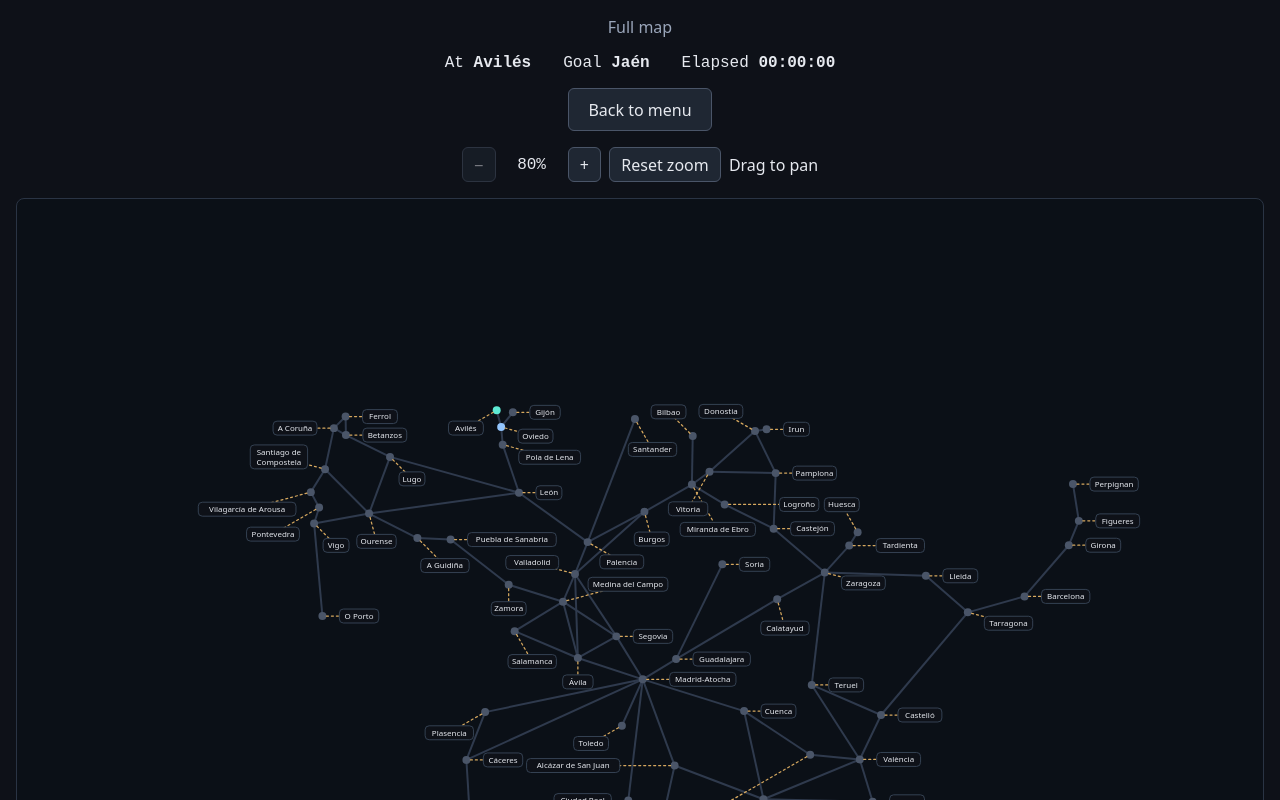
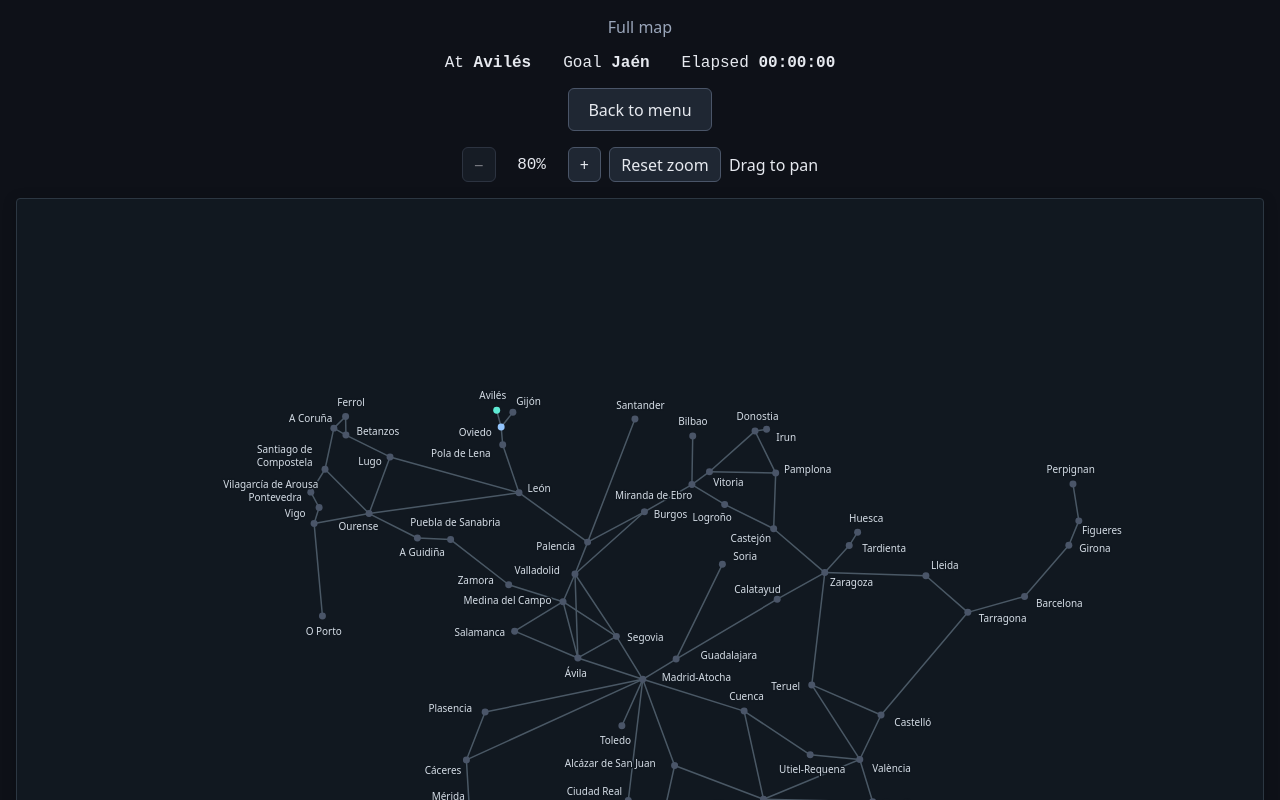
Before and after one commit to noemdeixa/asfa-game, a website built with Vite: page index.html in a window 1280 px wide. Both pictures are taken after a click on the button "Start Journey". Shown: the top 800 px of the page. Built offline with nearby package versions, Linux system fonts and the light colour scheme.

Commit message:
Improved map

```diff
--- a/src/data/segments.json
+++ b/src/data/segments.json
@@ -85,6 +85,9 @@
 	{ "from": "gra", "to": "lin", "segmentTypes": ["IBE"] },
 	{ "from": "jae", "to": "lin", "segmentTypes": ["IBE"] },
 	{ "from": "alc", "to": "lin", "segmentTypes": ["IBE"] },
+	{ "from": "via", "to": "lin", "segmentTypes": ["IBE"] },
+	{ "from": "via", "to": "gra", "segmentTypes": ["IBE"] },
+
 
 	{ "from": "mad", "to": "alc", "segmentTypes": ["IBE"] },
 	{ "from": "alb", "to": "alc", "segmentTypes": ["IBE"] },
--- a/src/scenes/JourneyScene.ts
+++ b/src/scenes/JourneyScene.ts
@@ -25,8 +25,10 @@ const MAP_UNITS_PER_DEGREE = Math.min(
 const MAP_PAN_LEEWAY = 180;
 const MIN_ZOOM = 0.8;
 const MAX_ZOOM = 4;
-const STATION_LABEL_FONT_SIZE = 8;
-const STATION_LABEL_LINE_HEIGHT = 10;
+const STATION_LABEL_FONT_SIZE = 11;
+const STATION_LABEL_LINE_HEIGHT = 13;
+const STATION_NODE_RADIUS = 3.5;
+const LABEL_GAP = 5;
 
 type StationLabel = {
 	x: number;
@@ -35,6 +37,8 @@ type StationLabel = {
 	width: number;
 	height: number;
 };
+
+type MapBounds = { left: number; right: number; top: number; bottom: number };
 
 export class JourneyScene implements Scene {
 	private adjacency = buildAdjacency(STATIONS, SEGMENTS);
@@ -169,6 +173,19 @@ export class JourneyScene implements Scene {
 			</svg>
 		</div>
 		`;
+
+		this.root.querySelectorAll<SVGGElement>('.station').forEach(g => {
+			const id = g.dataset.id!;
+			const label = this.root?.querySelector<SVGGElement>(`.station-label[data-id="${id}"]`);
+			const setHighlight = (highlighted: boolean) => {
+				g.classList.toggle('is-highlighted', highlighted);
+				label?.classList.toggle('is-highlighted', highlighted);
+			};
+			g.addEventListener('pointerenter', () => setHighlight(true));
+			g.addEventListener('pointerleave', () => setHighlight(false));
+			g.addEventListener('focus', () => setHighlight(true));
+			g.addEventListener('blur', () => setHighlight(false));
+		});
 
 		if (this.difficulty === 'station-names') {
 			this.root.querySelectorAll<HTMLButtonElement>('.station-choice').forEach(button => {
@@ -362,13 +379,17 @@ export class JourneyScene implements Scene {
 
 	private stationLabelPositions(): Map<string, StationLabel> {
 		const placements = new Map<string, StationLabel>();
-		const placedBounds: Array<{ left: number; right: number; top: number; bottom: number }> = [];
+		const placedBounds: MapBounds[] = [];
 		const stationPositions = new Map(STATIONS.map(station => [station.id, this.position(station)]));
-		const trackSegments = SEGMENTS.map(segment => ({
+		const stations = STATIONS.filter(station => this.isVisible(station));
+		const visibleStationIds = new Set(stations.map(station => station.id));
+		const trackSegments = SEGMENTS.filter(segment =>
+			visibleStationIds.has(segment.from) && visibleStationIds.has(segment.to),
+		).map(segment => ({
 			from: stationPositions.get(segment.from)!,
 			to: stationPositions.get(segment.to)!,
 		}));
-		const stations = [...STATIONS].sort((a, b) =>
+		stations.sort((a, b) =>
 			(this.adjacency.get(b.id)?.length ?? 0) - (this.adjacency.get(a.id)?.length ?? 0)
 			|| b.name.length - a.name.length
 			|| a.id.localeCompare(b.id));
@@ -376,48 +397,64 @@ export class JourneyScene implements Scene {
 		for (const station of stations) {
 			const { x, y } = this.position(station);
 			const lines = this.wrapStationLabel(station.name);
-			const width = Math.max(...lines.map(line => line.length)) * 4.5 + 8;
-			const height = lines.length * STATION_LABEL_LINE_HEIGHT + 4;
+			const width = Math.max(...lines.map(line => line.length)) * 5.9;
+			const height = lines.length * STATION_LABEL_LINE_HEIGHT;
 			const boundsFor = (centerX: number, centerY: number) => ({
 				left: centerX - width / 2,
 				right: centerX + width / 2,
 				top: centerY - height / 2,
 				bottom: centerY + height / 2,
 			});
+			const neighbours = (this.adjacency.get(station.id) ?? [])
+				.filter(neighbour => visibleStationIds.has(neighbour.station.id));
+			const neighbourDirection = neighbours.reduce((direction, neighbour) => {
+				const neighbourPosition = stationPositions.get(neighbour.station.id)!;
+				direction.x += neighbourPosition.x - x;
+				direction.y += neighbourPosition.y - y;
+				return direction;
+			}, { x: 0, y: 0 });
+			const preferredAngle = Math.hypot(neighbourDirection.x, neighbourDirection.y) > 0.001
+				? Math.atan2(-neighbourDirection.y, -neighbourDirection.x)
+				: Math.atan2(y - MAP_HEIGHT / 2, x - MAP_WIDTH / 2);
 			let bestPlacement: StationLabel | null = null;
-			let bestBounds: ReturnType<typeof boundsFor> | null = null;
+			let bestBounds: MapBounds | null = null;
 			let bestScore = Number.POSITIVE_INFINITY;
 			for (let directionIndex = 0; directionIndex < 24; directionIndex++) {
-				const angle = (directionIndex / 24) * Math.PI * 2;
+				const angle = preferredAngle + (directionIndex / 24) * Math.PI * 2;
 				const directionX = Math.cos(angle);
 				const directionY = Math.sin(angle);
-				const projectedHalfSize = Math.abs(directionX) * width / 2
-					+ Math.abs(directionY) * height / 2;
-				const minimumDistance = 9 + 8 + projectedHalfSize;
+				const edgeDistance = Math.min(
+					Math.abs(directionX) < 0.001 ? Number.POSITIVE_INFINITY
+						: width / 2 / Math.abs(directionX),
+					Math.abs(directionY) < 0.001 ? Number.POSITIVE_INFINITY
+						: height / 2 / Math.abs(directionY),
+				);
+				const minimumDistance = STATION_NODE_RADIUS + LABEL_GAP + edgeDistance;
 
-				for (const extraDistance of [0, 10, 22, 38, 60, 88, 124, 168, 220]) {
+				for (const extraDistance of [0, 3, 7, 12]) {
 					const distance = minimumDistance + extraDistance;
 					const centerX = x + directionX * distance;
 					const centerY = y + directionY * distance;
 					const bounds = boundsFor(centerX, centerY);
-					if (bounds.left < -MAP_PAN_LEEWAY || bounds.right > MAP_WIDTH + MAP_PAN_LEEWAY
-						|| bounds.top < -MAP_PAN_LEEWAY || bounds.bottom > MAP_HEIGHT + MAP_PAN_LEEWAY) continue;
+					if (bounds.left < 8 || bounds.right > MAP_WIDTH - 8
+						|| bounds.top < 8 || bounds.bottom > MAP_HEIGHT - 8) continue;
 
-					const labelOverlaps = placedBounds.filter(other =>
-						bounds.left < other.right + 3 && bounds.right + 3 > other.left
-						&& bounds.top < other.bottom + 3 && bounds.bottom + 3 > other.top).length;
-					const stationOverlaps = STATIONS.filter(other => {
+					const labelOverlapArea = placedBounds.reduce((area, other) =>
+						area + this.boundsOverlapArea(bounds, other, 3), 0);
+					const stationOverlaps = stations.filter(other => {
 						if (other.id === station.id) return false;
 						const position = stationPositions.get(other.id)!;
-						return bounds.left < position.x + 13 && bounds.right > position.x - 13
-							&& bounds.top < position.y + 13 && bounds.bottom > position.y - 13;
+						return bounds.left < position.x + 6 && bounds.right > position.x - 6
+							&& bounds.top < position.y + 6 && bounds.bottom > position.y - 6;
 					}).length;
 					const linkOverlaps = trackSegments.filter(segment =>
-						this.segmentIntersectsBounds(
-							segment.from.x, segment.from.y, segment.to.x, segment.to.y, bounds,
-						)).length;
-					const score = labelOverlaps * 100000 + stationOverlaps * 20000
-						+ linkOverlaps * 10000 + extraDistance;
+						this.segmentIntersectsBounds(segment.from.x, segment.from.y, segment.to.x, segment.to.y, bounds),
+					).length;
+					const angleDifference = Math.abs(Math.atan2(
+						Math.sin(angle - preferredAngle), Math.cos(angle - preferredAngle),
+					));
+					const score = labelOverlapArea * 80 + stationOverlaps * 30000
+						+ linkOverlaps * 9000 + angleDifference * 8 + extraDistance * 5;
 					if (score >= bestScore) continue;
 					bestScore = score;
 					bestPlacement = { x: centerX, y: centerY, lines, width, height };
@@ -432,12 +469,18 @@ export class JourneyScene implements Scene {
 		return placements;
 	}
 
+	private boundsOverlapArea(a: MapBounds, b: MapBounds, gap: number): number {
+		const width = Math.max(0, Math.min(a.right + gap, b.right) - Math.max(a.left - gap, b.left));
+		const height = Math.max(0, Math.min(a.bottom + gap, b.bottom) - Math.max(a.top - gap, b.top));
+		return width * height;
+	}
+
 	private segmentIntersectsBounds(
 		x1: number,
 		y1: number,
 		x2: number,
 		y2: number,
-		bounds: { left: number; right: number; top: number; bottom: number },
+		bounds: MapBounds,
 	): boolean {
 		const dx = x2 - x1;
 		const dy = y2 - y1;
@@ -470,15 +513,15 @@ export class JourneyScene implements Scene {
 			const from = this.position(a);
 			const to = this.position(b);
 			return `<line x1="${from.x}" y1="${from.y}" x2="${to.x}" y2="${to.y}"
-							stroke="#2f3a4d" stroke-width="2" />`;
+							class="track-segment" />`;
 		}).join('');
 	}
 
 	private renderStations(): string {
-		const labels = this.difficulty === 'station-names' ? new Map() : this.stationLabelPositions();
+		const labels: Map<string, StationLabel> = this.difficulty === 'station-names'
+			? new Map<string, StationLabel>() : this.stationLabelPositions();
 		const stationNodes: string[] = [];
-		const connectors: string[] = [];
-		const labelBoxes: string[] = [];
+		const labelTexts: string[] = [];
 
 		for (const station of STATIONS.filter(s => this.isVisible(s))) {
 			const isCurrent = station.id === this.currentId;
@@ -496,40 +539,28 @@ export class JourneyScene implements Scene {
 				: '';
 			const label = labels.get(station.id);
 
-			const nodeSize = 4;
+			const nodeSize = STATION_NODE_RADIUS;
 
 			stationNodes.push(`
 				<g class="station" data-id="${station.id}" style="cursor:${cursor}" ${interactionAttributes}>
-					${canClick ? `<circle cx="${x}" cy="${y}" r="14" fill="transparent" pointer-events="all" />` : ''}
+					<circle cx="${x}" cy="${y}" r="${canClick ? 14 : 9}"
+						fill="transparent" pointer-events="all" class="station-hit-area" />
 					<circle cx="${x}" cy="${y}" r="${nodeSize}" fill="${fill}" />
 				</g>`);
 
 			if (!label) continue;
 
-			const dx = label.x - x;
-			const dy = label.y - y;
-			const distance = Math.hypot(dx, dy);
-			const startScale = nodeSize / distance;
-
-			connectors.push(`<line x1="${x + dx * startScale}" y1="${y + dy * startScale}"
-				x2="${x + dx}" y2="${y + dy}" stroke-width="1" stroke-dasharray="2, 3" class="station-label-connector" />`);
-
-			labelBoxes.push(`
-				<g class="station-label">
-					<rect x="${label.x - label.width / 2}" y="${label.y - label.height / 2}"
-						width="${label.width}" height="${label.height}" rx="4"
-						fill="#0e1118" stroke="#354253" stroke-width="1" />
+			labelTexts.push(`
+				<g class="station-label" data-id="${station.id}">
 					<text x="${label.x}"
 						y="${label.y - ((label.lines.length - 1) * STATION_LABEL_LINE_HEIGHT) / 2 + STATION_LABEL_FONT_SIZE * 0.35}"
-						text-anchor="middle" font-size="${STATION_LABEL_FONT_SIZE}" fill="#e6e9ef">
+						text-anchor="middle" font-size="${STATION_LABEL_FONT_SIZE}">
 						${label.lines.map((line: string, index: number) => `<tspan x="${label.x}" dy="${index === 0 ? 0 : STATION_LABEL_LINE_HEIGHT}">${line}</tspan>`).join('')}
 					</text>
 				</g>`);
 		}
 
-		return `${stationNodes.join('')}
-			<g class="station-label-connectors">${connectors.join('')}</g>
-			<g class="station-labels">${labelBoxes.join('')}</g>`;
+		return `${stationNodes.join('')}<g class="station-labels">${labelTexts.join('')}</g>`;
 	}
 
 	update(): void {}
--- a/src/styles.css
+++ b/src/styles.css
@@ -375,9 +375,10 @@ canvas {
 #map {
 	width: 100%;
 	height: auto;
-	border-radius: 8px;
-	background: #0b1017;
-	border: 1px solid #2a3444;
+	border-radius: 4px;
+	background: #111820;
+	border: 1px solid #2c3742;
+	box-shadow: 0 3px 14px rgba(0, 0, 0, 0.24);
 }
 
 #map.is-draggable {
@@ -412,14 +413,33 @@ canvas {
 	pointer-events: none;
 }
 
-.station-label-connector {
-	stroke: #d6a85f;
-	stroke-width: 1.25;
+.track-segment {
+	stroke: #4a5865;
+	stroke-width: 1.5;
 	stroke-linecap: round;
-	pointer-events: none;
 }
 
-.station-label-connectors,
+.station-label text {
+	fill: #d5dde6;
+	stroke: #111820;
+	stroke-width: 3px;
+	stroke-linejoin: round;
+	paint-order: stroke;
+	font-size: 10px;
+	font-weight: 500;
+	letter-spacing: 0;
+	transition: fill 120ms ease, font-weight 120ms ease;
+}
+
+.station.is-highlighted circle:last-child {
+	filter: drop-shadow(0 0 5px #f6cc68);
+}
+
+.station-label.is-highlighted text {
+	fill: #ffe29a;
+	font-weight: 700;
+}
+
 .station-labels {
 	pointer-events: none;
 }
```
